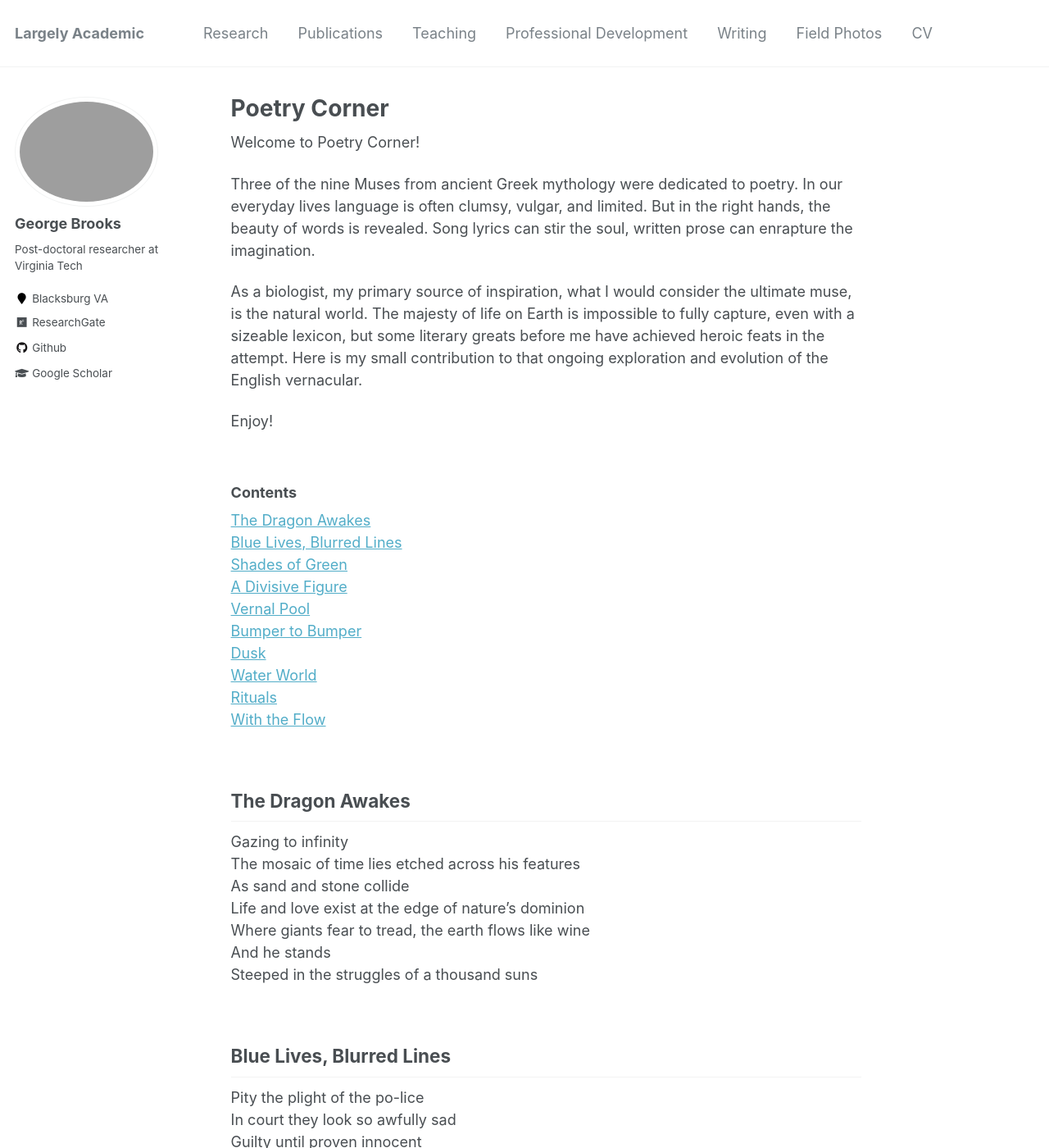
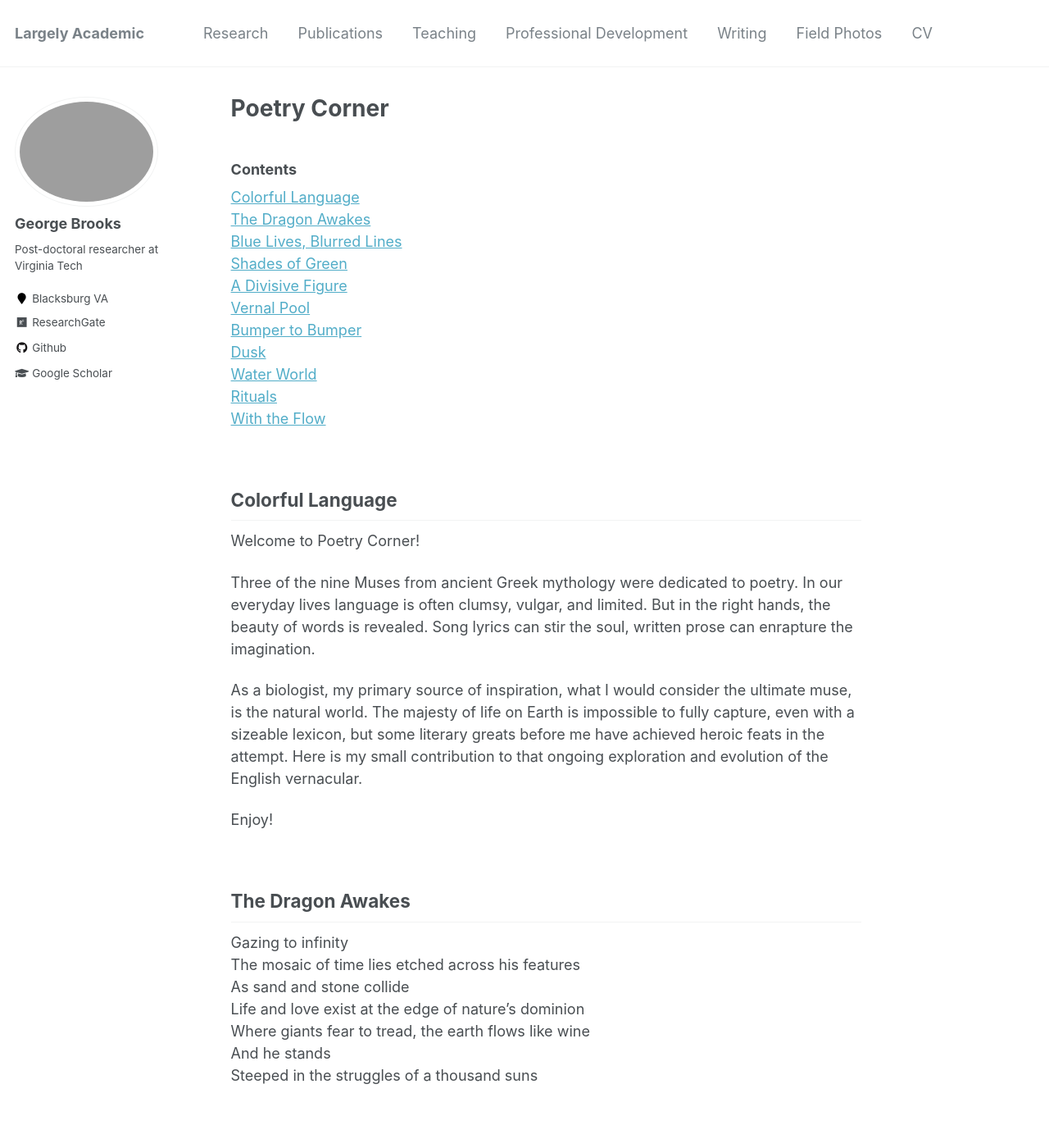
Before and after one commit to geobro1992/geobro1992.github.io, a Jekyll site: the page built from _cats/poetry-corner.md, in a window 1280 px wide and 1400 px high. Shown: the whole window at 82% size. Built offline with Jekyll 4.4.1, drawn with Linux system fonts in a browser that asks for light colours; some of the changed lines change nothing that is shown.

Commit message:
Update poetry-corner.md

```diff
--- a/_cats/poetry-corner.md
+++ b/_cats/poetry-corner.md
@@ -8,16 +8,8 @@ collection: cats
 order_number: 50
 ---
 
-Welcome to Poetry Corner!
-
-Three of the nine Muses from ancient Greek mythology were dedicated to poetry. In our everyday lives language is often clumsy, vulgar, and limited. But in the right hands, the beauty of words is revealed. Song lyrics can stir the soul, written prose can enrapture the imagination.
-
-As a biologist,  my primary source of inspiration, what I would consider the ultimate muse, is the natural world. The majesty of life on Earth is impossible to fully capture, even with a sizeable lexicon, but some literary greats before me have achieved heroic feats in the attempt. Here is my small contribution to that ongoing exploration and evolution of the English vernacular.
-
-Enjoy!\
-<br />
-
 ### Contents
+[Colorful Language](#colorful-language)\
 [The Dragon Awakes](#the-dragon-awakes)\
 [Blue Lives, Blurred Lines](#blue-lives-blurred-lines)\
 [Shades of Green](#shades-of-green)\
@@ -28,6 +20,16 @@ Enjoy!\
 [Water World](#water-world)\
 [Rituals](#rituals)\
 [With the Flow](#with-the-flow)\
+<br />
+
+## Colorful Language
+Welcome to Poetry Corner!
+
+Three of the nine Muses from ancient Greek mythology were dedicated to poetry. In our everyday lives language is often clumsy, vulgar, and limited. But in the right hands, the beauty of words is revealed. Song lyrics can stir the soul, written prose can enrapture the imagination.
+
+As a biologist,  my primary source of inspiration, what I would consider the ultimate muse, is the natural world. The majesty of life on Earth is impossible to fully capture, even with a sizeable lexicon, but some literary greats before me have achieved heroic feats in the attempt. Here is my small contribution to that ongoing exploration and evolution of the English vernacular.
+
+Enjoy!\
 <br />
 
 ## The Dragon Awakes
```
